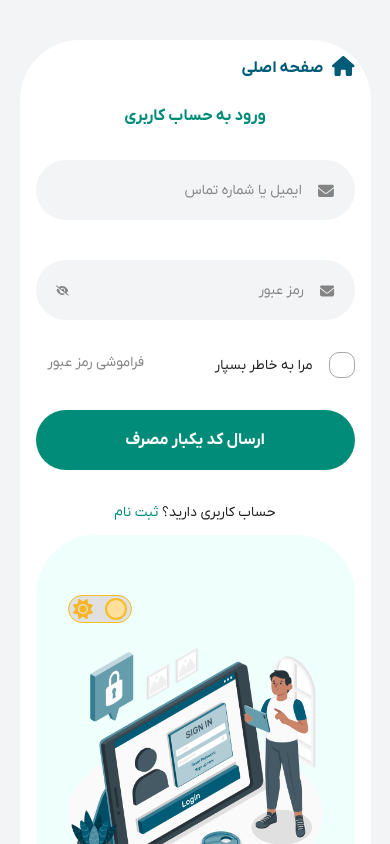
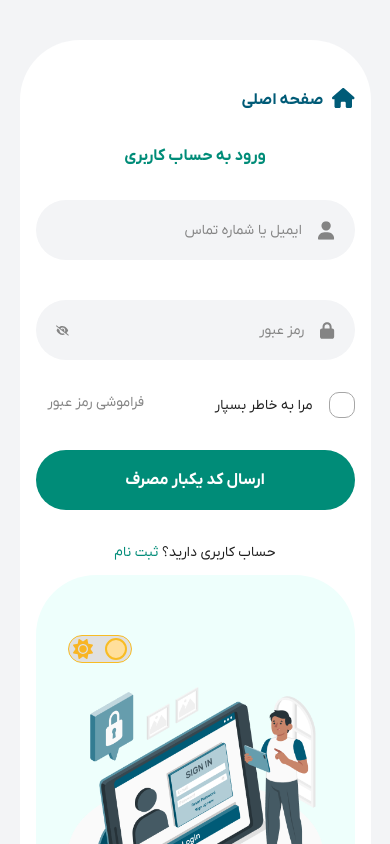
Before and after one commit to mahdiimnzr/Logic_Flow, a React (Vite) app: page /Auth/Login in a window 390 px wide. Shown: the top 844 px of the page. Built offline with nearby package versions, Linux system fonts and the light colour scheme.

Commit message:
feature/auth:add login responsive

```diff
--- a/index.html
+++ b/index.html
@@ -2,7 +2,7 @@
 <html lang="en">
   <head>
     <meta charset="UTF-8" />
-    <link rel="icon" type="image/svg+xml" href="/logoIcon.png" />
+    <link rel="icon" type="image/png" href="/logoIcon.png" />
     <meta name="viewport" content="width=device-width, initial-scale=1.0" />
     <title>Logic FLow</title>
   </head>
--- a/src/components/molecules/Inputs/OtpInput.jsx
+++ b/src/components/molecules/Inputs/OtpInput.jsx
@@ -37,7 +37,7 @@ const OtpInput = ({ otp, setOtp, error }) => {
     <input
       key={index}
       value={value}
-      className={`rounded-[15px] bg-background-default xl:size-13.5 lg:size-11.5 size-9.5 text-[20px] text-default-black text-center box-content outline-none content-center transition-all focus:scale-115 ${
+      className={`rounded-[15px] bg-background-default xl:size-14 lg:size-11.5 size-9.5 text-[20px] text-default-black text-center box-content outline-none content-center transition-all focus:scale-115 ${
         value ? "border-2 border-[#008C78]" : ""
       } ${error && !value ? `border-2 border-red-error` : ``}`}
       type="text"
--- a/src/components/organisms/auth/Login.jsx
+++ b/src/components/organisms/auth/Login.jsx
@@ -11,7 +11,7 @@ const Login = () => {
   const [whichStep, setWhichStep] = useState("Step1");
   // const [SignUpParams, setSignUpParams] = useState({});
   return (
-    <div className="  w-full flex flex-col md:flex-row items-center p-4 justify-end xl:gap-24 lg:gap-20 md:gap-15 gap-3">
+    <div className="  w-full flex flex-col md:flex-row  p-4 justify-end xl:gap-24 lg:gap-20 md:gap-15 gap-3">
       <div className={`h-full md:w-4/10 w-full flex flex-col justify-between`}>
         {whichStep === "Step1" && <Step1 setWhichStep={setWhichStep} />}
         {whichStep === "Step2" && <Step2 setWhichStep={setWhichStep} />}
--- a/src/components/organisms/auth/Login/Step1.jsx
+++ b/src/components/organisms/auth/Login/Step1.jsx
@@ -3,15 +3,14 @@ import { useState } from "react";
 import { Link } from "react-router-dom";
 import * as Yup from "yup";
 import FormInput from "../../../molecules/Inputs/FormInput";
-import EmailIcon from "../../../../core/icons/EmailIcon";
 import CheckBox from "../../../molecules/Inputs/CheckBox";
 import HomeIcon from "../../../../core/icons/HomeIcon";
 import Button from "../../../atoms/Buttons/Button";
+import KeyIcon from "../../../../core/icons/KeyIcon";
+import HumanIcon from "@/core/icons/HumanIcon";
 
 const validationSchema = Yup.object({
-  phoneOrGmail: Yup.string()
-    .min(8, " ایمیل حداقل باید تشکیل شده از 8 حروف باشد")
-    .required("ایمیل وارد شده معتبر نیست!"),
+  phoneOrGmail: Yup.string().required("ایمیل وارد شده معتبر نیست!"),
   password: Yup.string()
     .min(8, "رمز عبور حداقل باید تشکیل شده از 8 حروف باشد")
     .required("رمز عبور وارد شده معتبر نیست!"),
@@ -43,11 +42,14 @@ const Step1 = ({ setWhichStep }) => {
         }
         return (
           <Form>
+            <div className={`flex flex-col xl:gap-10 gap-5 xl:pt-19 pt-8 `}>
               <Link to={"/"} className={`flex gap-2`}>
                 <HomeIcon />
-              <p className={`text-green-dark text-3.5 font-bold`}>صفحه اصلی</p>
+                <p className={`text-green-dark text-3.5 font-bold`}>
+                  صفحه اصلی
+                </p>
               </Link>
-            <div className={`flex flex-col gap-8 xl:mt-20 lg:mt-15 mt-6`}>
+              <div className={`flex flex-col gap-8 xl:mt-18 lg:mt-8 mt-3`}>
                 <span
                   className={`text-green-primary xl:text-[24px] lg:text-[20px] md:text-[16px] font-bold text-center  `}
                 >
@@ -55,14 +57,14 @@ const Step1 = ({ setWhichStep }) => {
                 </span>
                 <div className={`flex flex-col gap-10 `}>
                   <FormInput
-                  icon={<EmailIcon />}
+                    icon={<HumanIcon />}
                     error={errors.phoneOrGmail}
                     name={"phoneOrGmail"}
                     type={"text"}
                     placeholder={"ایمیل یا شماره تماس"}
                   />
                   <FormInput
-                  icon={<EmailIcon />}
+                    icon={<KeyIcon />}
                     error={errors.password}
                     name={"password"}
                     type={"password"}
@@ -91,14 +93,18 @@ const Step1 = ({ setWhichStep }) => {
                   ارسال کد یکبار مصرف
                 </Button>
                 <div
-                className={`flex gap-2 justify-center text-[14px] font-normal`}
+                  className={`flex gap-2 justify-center text-[14px] font-normal cursor-pointer`}
                 >
                   <p className={`text-default-black`}>
                     حساب کاربری دارید؟{" "}
-                  <Link to={"/Auth/Register"} className={`text-green-primary`}>
+                    <Link
+                      to={"/Auth/Register"}
+                      className={`text-green-primary`}
+                    >
                       ثبت نام
                     </Link>
                   </p>
+                </div>
               </div>
             </div>
           </Form>
--- a/src/components/organisms/auth/Login/Step2.jsx
+++ b/src/components/organisms/auth/Login/Step2.jsx
@@ -36,21 +36,29 @@ const Step2 = ({ setWhichStep }) => {
         }
         return (
           <Form>
-            <div className={`flex gap-2 `}>
-              <ArrowRightIcon />
             <div
+              className={`flex flex-col xl:gap-15 gap-5 xl:pt-27.75 lg:pt-21.75 md:pt-17.75 pt-10`}
+            >
+              <div
+                className={`flex gap-2 `}
                 onClick={() => {
                   setWhichStep("Step1");
                 }}
+              >
+                <ArrowRightIcon />
+                <div
                   className={`text-green-dark text-3.5 font-bold cursor-pointer `}
                 >
                   بازگشت
                 </div>
               </div>
-
               <div
-              className={`flex flex-col items-center justify-center gap-6 xl:mt-20 lg:mt-15 mt-6`}
+                className={`flex flex-col items-center justify-center gap-10 xl:mt-20 lg:mt-15 mt-6`}
               >
+                <div
+                  className={`flex flex-col gap-2 text-center cursor-pointer`}
+                >
+                  {" "}
                   <span
                     className={`text-green-primary xl:text-[24px] lg:text-[20px] md:text-[16px] font-bold  `}
                   >
@@ -59,7 +67,9 @@ const Step2 = ({ setWhichStep }) => {
                   <span className={`text-[16px] text-default-black`}>
                     رمز یکبار مصرف ارسال شده را وارد کنید
                   </span>
-              <div dir="ltr" className={`flex gap-5 `}>
+                </div>
+
+                <div dir="ltr" className={`flex xl:gap-8 lg:gap-6 gap-3.5 `}>
                   <OtpInput
                     otp={otp}
                     setOtp={setOtp}
@@ -71,6 +81,7 @@ const Step2 = ({ setWhichStep }) => {
                   ارسال کد یکبار مصرف
                 </Button>
               </div>
+            </div>
           </Form>
         );
       }}
--- a/src/components/organisms/auth/Register.jsx
+++ b/src/components/organisms/auth/Register.jsx
@@ -11,7 +11,7 @@ const Register = () => {
   const [page, setPage] = useState("Step1");
   // const [registerData, setRegisterData] = useState({ gmail: "" });
   return (
-    <div className="  w-full flex flex-col md:flex-row-reverse items-center p-4 justify-end xl:gap-20 lg:gap-18 md:gap-13 gap-3">
+    <div className="  w-full flex flex-col md:flex-row-reverse  p-4 justify-end xl:gap-20 lg:gap-18 md:gap-13 gap-3">
       <div className={`h-full md:w-4/10 w-full flex flex-col justify-between`}>
         {page === "Step1" && <Registration setPage={setPage} />}
         {page === "Step2" && <RegisterCode setPage={setPage} />}
@@ -35,7 +35,9 @@ const Register = () => {
           }
           className={`xl:size-108 lg:size-85 md:size-70`}
         />
-        <div className={`flex flex-col justify-center items-center xl:gap-4`}>
+        <div
+          className={`flex flex-col justify-center items-center xl:gap-4 cursor-pointer`}
+        >
           <h2
             className={`text-green-dark xl:text-[24px] lg:text-[20px] md:text-[16px] font-bold  `}
           >
@@ -46,7 +48,7 @@ const Register = () => {
                 : "مرحله پایانی ثبت‌ نام پیش روی شماست."}
           </h2>
           <span
-            className={` text-default-black xl:text-[16px] lg:text-[15px] md:text-[13px] xl:w-132.5 md:w-80 text-center`}
+            className={` text-default-black xl:text-[16px] lg:text-[15px] md:text-[13px] xl:w-132.5 md:w-80 text-center `}
           >
             {page == "Step1"
               ? " با ساخت حساب کاربری‌تان، به محتوای آموزشی، دوره‌ها و ابزارهای پیشرفته دسترسی خواهید داشت. اولین قدم برای رشد و پیشرفت همین‌جاست!"
--- a/src/components/organisms/auth/Register/RegisterCode.jsx
+++ b/src/components/organisms/auth/Register/RegisterCode.jsx
@@ -33,7 +33,9 @@ const RegisterCode = ({ setPage }) => {
         }
         return (
           <Form>
-            <div className={`flex flex-col  gap-10`}>
+            <div
+              className={`flex flex-col xl:gap-15 gap-5 xl:pt-27.75 lg:pt-21.75 md:pt-17.75 pt-10`}
+            >
               <div
                 onClick={() => {
                   setPage("Step1");
--- a/src/components/organisms/auth/Register/RegisterComplete.jsx
+++ b/src/components/organisms/auth/Register/RegisterComplete.jsx
@@ -37,7 +37,9 @@ const RegisterComplete = ({ setPage }) => {
     >
       {({ errors }) => (
         <Form>
-          <div className={`flex flex-col gap-10`}>
+          <div
+            className={`flex flex-col xl:gap-15 gap-5 xl:pt-27.75 lg:pt-21.75 md:pt-17.75 pt-10`}
+          >
             <div
               onClick={() => {
                 setPage("Step2");
--- a/src/components/organisms/auth/Register/Registration.jsx
+++ b/src/components/organisms/auth/Register/Registration.jsx
@@ -28,7 +28,9 @@ const Registration = ({ setPage }) => {
     >
       {({ errors }) => (
         <Form>
-          <div className={`flex flex-col gap-10 `}>
+          <div
+            className={`flex flex-col xl:gap-15 gap-5 xl:pt-27.75 lg:pt-21.75 md:pt-17.75 pt-10`}
+          >
             <Link to={"/"} className={`flex gap-2 cursor-pointer`}>
               <HomeIcon />
               <span className={`text-green-dark text-3.5 font-bold`}>
--- /dev/null
+++ b/src/core/icons/HumanIcon.jsx
@@ -0,0 +1,31 @@
+const HumanIcon = ({
+  width = "19",
+  height = "21",
+  color = "#848484",
+  className,
+}) => {
+  return (
+    <svg
+      width={width}
+      height={height}
+      viewBox="0 0 19 21"
+      fill="none"
+      xmlns="http://www.w3.org/2000/svg"
+    >
+      <g clipPath="url(#clip0_136_39)">
+        <path
+          d="M9.1875 10.5C10.5799 10.5 11.9152 9.94688 12.8998 8.96231C13.8844 7.97775 14.4375 6.64239 14.4375 5.25C14.4375 3.85761 13.8844 2.52226 12.8998 1.53769C11.9152 0.553123 10.5799 0 9.1875 0C7.79511 0 6.45975 0.553123 5.47519 1.53769C4.49062 2.52226 3.9375 3.85761 3.9375 5.25C3.9375 6.64239 4.49062 7.97775 5.47519 8.96231C6.45975 9.94688 7.79511 10.5 9.1875 10.5ZM7.31309 12.4688C3.27305 12.4688 0 15.7418 0 19.7818C0 20.4545 0.545508 21 1.21816 21H17.1568C17.8295 21 18.375 20.4545 18.375 19.7818C18.375 15.7418 15.102 12.4688 11.0619 12.4688H7.31309Z"
+          fill={color}
+          className={className}
+        />
+      </g>
+      <defs>
+        <clipPath id="clip0_136_39">
+          <rect width="18.375" height="21" fill="white" />
+        </clipPath>
+      </defs>
+    </svg>
+  );
+};
+
+export default HumanIcon;
--- a/vite.config.js
+++ b/vite.config.js
@@ -10,4 +10,9 @@ export default defineConfig({
       "@": "/src",
     },
   },
+  server: {
+    watch: {
+      usePolling: true,
+    },
+  },
 });
```
Also changed, not shown: 1 other file (tests, documents, lock files or other folders). Lines whose indentation alone changed are shown as unchanged.
